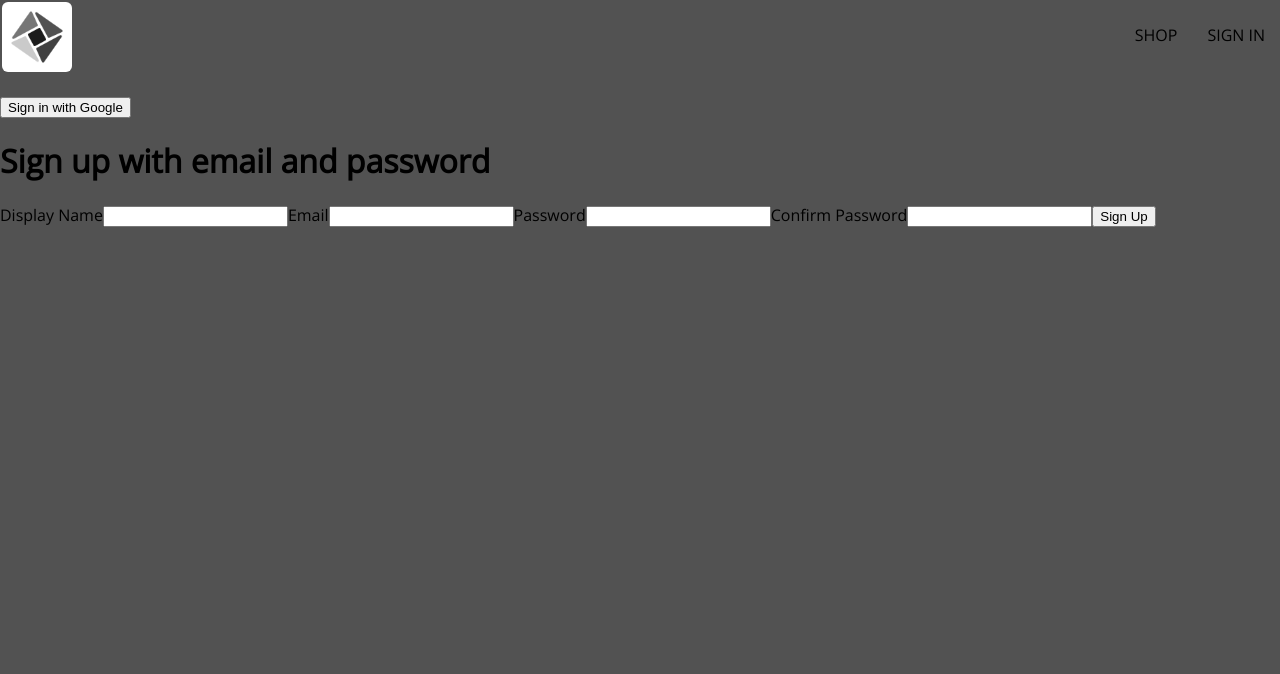
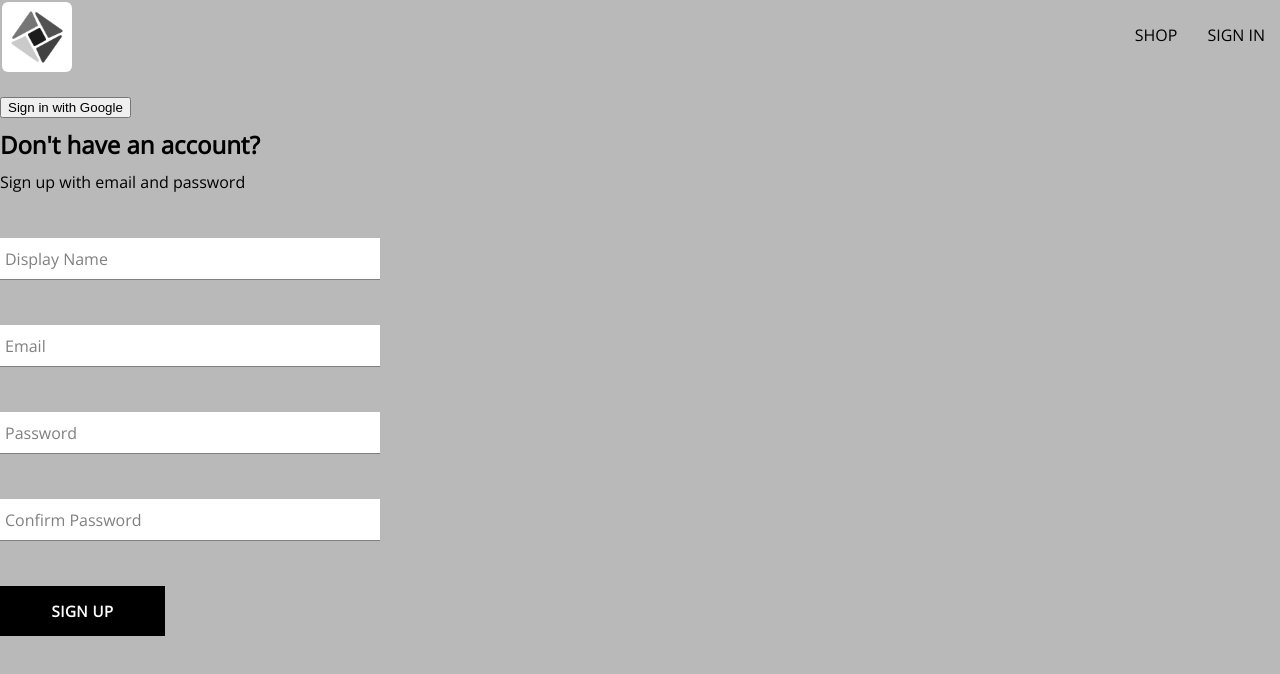
Before and after one commit to kb-git-hub/react-commerce, a React (Vite) app: page /sign-in in a window 1280 px wide. Shown: the top 674 px of the page. Built offline with nearby package versions, Linux system fonts and the light colour scheme.

Commit message:
Update Buttons and Sign Up component, and form component

```diff
--- /dev/null
+++ b/src/components/button/Button.component.jsx
@@ -0,0 +1,19 @@
+import './button.styles.scss'
+
+const BUTTON_TYPE_CLASSES = {
+    google: 'google-sign-in',
+    inverted: 'inverted',
+}
+
+const Button = ({children, buttonType, ...otherProps}) => {
+  return (
+    <button
+    className={`button-container ${BUTTON_TYPE_CLASSES[buttonType]}`}
+    {...otherProps}
+    >
+        {children}
+    </button>
+  )
+}
+
+export default Button
--- /dev/null
+++ b/src/components/button/button.styles.scss
@@ -0,0 +1,46 @@
+.button-container {
+    min-width: 165px;
+    width: auto;
+    height: 50px;
+    letter-spacing: 0.5px;
+    line-height: 50px;
+    padding: 0 35px 0 35px;
+    font-size: 15px;
+    background-color: black;
+    color: white;
+    text-transform: uppercase;
+    font-family: 'Open Sans';
+    font-weight: bolder;
+    border: none;
+    cursor: pointer;
+    display: flex;
+    justify-content: center;
+
+    &:hover {
+      background-color: white;
+      color: black;
+      border: 1px solid black;
+    }
+
+    &.google-sign-in {
+      background-color: #4285f4;
+      color: white;
+
+      &:hover {
+        background-color: #357ae8;
+        border: none;
+      }
+    }
+
+    &.inverted {
+      background-color: white;
+      color: black;
+      border: 1px solid black;
+
+      &:hover {
+        background-color: black;
+        color: white;
+        border: none;
+      }
+    }
+  }
--- /dev/null
+++ b/src/components/form-input/form-input.component.jsx
@@ -0,0 +1,18 @@
+import './form-input.styles.scss'
+
+const FormInput = ({labelTextContent, ...otherProps})=>{
+    return (
+        <div className="group">
+            <input className="form-input"{...otherProps}/>
+            {labelTextContent && (
+                <label
+                    className={`${otherProps.value.length ? 'shrink' : ''} form-input-label`}>
+                    {labelTextContent}
+                </label>
+            )}
+        </div>
+    )
+}
+
+export default FormInput
+//  required type="text"  onChange={handleChange} name='displayName' value={displayName}
--- /dev/null
+++ b/src/components/form-input/form-input.styles.scss
@@ -0,0 +1,54 @@
+$sub-color: grey;
+$main-color: black;
+
+@mixin shrinkLabel {
+  top: -14px;
+  font-size: 12px;
+  color: $main-color;
+}
+
+.group {
+  position: relative;
+  margin: 45px 0;
+
+  .form-input {
+    background: none;
+    background-color: white;
+    color: $sub-color;
+    font-size: 18px;
+    padding: 10px 10px 10px 5px;
+    display: block;
+    width: 100%;
+    border: none;
+    border-radius: 0;
+    border-bottom: 1px solid $sub-color;
+    margin: 25px 0;
+
+    &:focus {
+      outline: none;
+    }
+
+    &:focus ~ .form-input-label {
+      @include shrinkLabel();
+    }
+  }
+
+  input[type='password'] {
+    letter-spacing: 0.3em;
+  }
+
+  .form-input-label {
+    color: $sub-color;
+    font-size: 16px;
+    font-weight: normal;
+    position: absolute;
+    pointer-events: none;
+    left: 5px;
+    top: 10px;
+    transition: 300ms ease all;
+
+    &.shrink {
+      @include shrinkLabel();
+    }
+  }
+}
--- a/src/components/sign-up-form/sign-up-form.component.jsx
+++ b/src/components/sign-up-form/sign-up-form.component.jsx
@@ -1,5 +1,8 @@
 import { useState } from "react"
 import { createAuthUserWithEmailAndPassword, createUserDocumentFromAuth } from "../../utils/firebase/firebase.utils"
+import FormInput from "../form-input/form-input.component"
+import './sign-up-form.styles.scss'
+import Button from "../button/Button.component"
 
 const defaultFormFields = {
     displayName: '',
@@ -7,6 +10,8 @@
     password: '',
     confirmPassword: ''
 }
+
+
 
 const SignUpForm = () => {
     const [formFields, setFormFields] = useState(defaultFormFields)
@@ -41,25 +46,31 @@
 
 
     return (
-    <div>
-        <h1>Sign up with email and password</h1>
+    <div className="sign-up-container">
+        <h2>Don't have an account?</h2>
+        <span>Sign up with email and password</span>
         <form onSubmit={handleSubmit}>
-            <label>Display Name</label>
-            <input required type="text"  onChange={handleChange} name='displayName' value={displayName} />
-
-            <label>Email</label>
-            <input required type="email" onChange={handleChange} name='email' value={email}/>
-
-            <label>Password</label>
-            <input required type="password" onChange={handleChange} name='password' value={password}/>
-
-            <label>Confirm Password</label>
-            <input required type="password" onChange={handleChange} name='confirmPassword' value={confirmPassword}/>
-
-            <button type="submit">Sign Up</button>
-
-
-
+            <FormInput
+                labelTextContent='Display Name'
+                required type="text"  onChange={handleChange}
+                name='displayName' value={displayName}
+            />
+            <FormInput
+                labelTextContent='Email'
+                required type="email"  onChange={handleChange}
+                name='email' value={email}
+            />
+            <FormInput
+                labelTextContent='Password'
+                required type="password"  onChange={handleChange}
+                name='password' value={password}
+            />
+            <FormInput
+                labelTextContent='Confirm Password'
+                required type="password"  onChange={handleChange}
+                name='confirmPassword' value={confirmPassword}
+            />
+            <Button type='submit'>Sign up</Button>
         </form>
     </div>
   )
--- /dev/null
+++ b/src/components/sign-up-form/sign-up-form.styles.scss
@@ -0,0 +1,9 @@
+.sign-up-container{
+    display: flex;
+    flex-direction: column;
+    width: 380px;
+
+    h2{
+        margin: 10px 0;
+    }
+}
--- a/src/index.scss
+++ b/src/index.scss
@@ -3,7 +3,7 @@
   font-family: 'Open Sans', sans-serif;
   -webkit-font-smoothing: antialiased;
   -moz-osx-font-smoothing: grayscale;
-  background-color: rgb(82, 82, 82);
+  background-color: rgb(185, 185, 185);
 }
 
 code {
```
